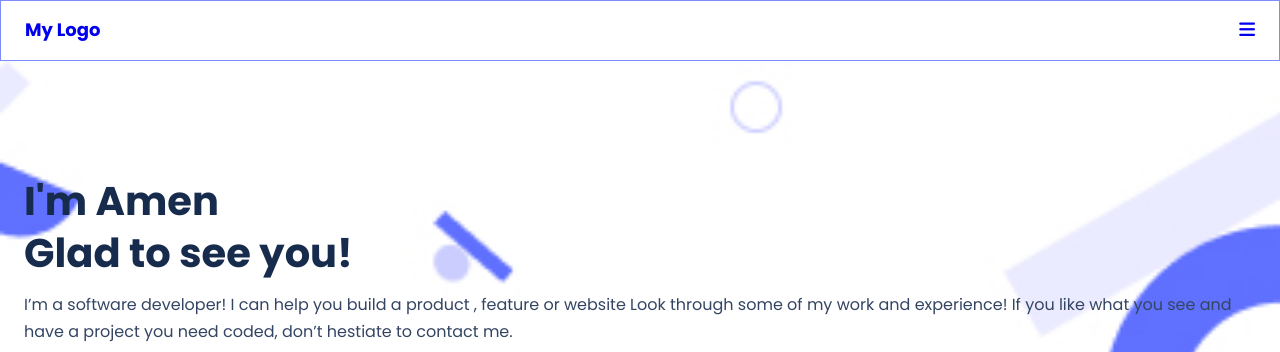
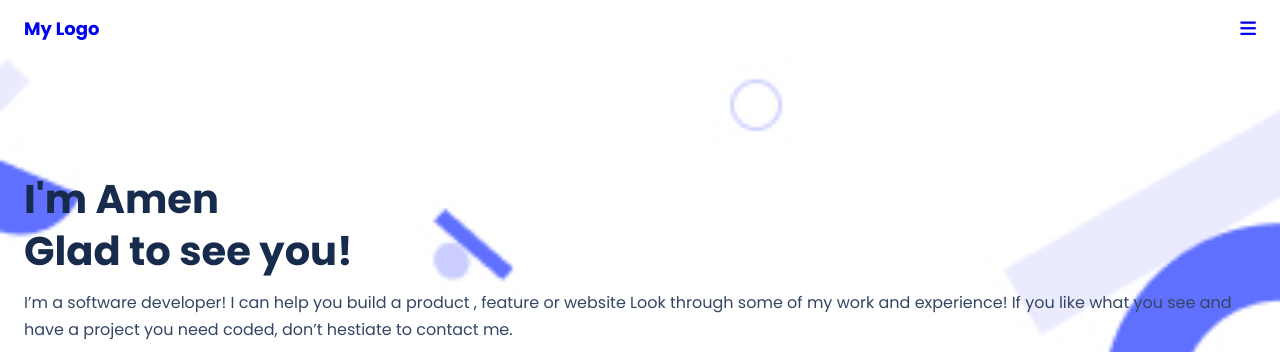
Before and after one commit to Amen-Musingarimi/Microverse-Portfolio-Project, a website: page index.html in a window 1280 px wide. Shown: the top 352 px of the page. Drawn offline with Linux system fonts and the light colour scheme.

Commit message:
Fix issues in the ReadMe file

```diff
--- a/style.css
+++ b/style.css
@@ -29,7 +29,6 @@
 
 /* -------------------------------Styling the Nav Bar-------------------------------- */
 nav {
-  border: 1px solid var(--color-light);
   color: var(--color-light-dark);
   font-weight: 700;
   font-size: 18px;
```
Also changed, not shown: README.md.
